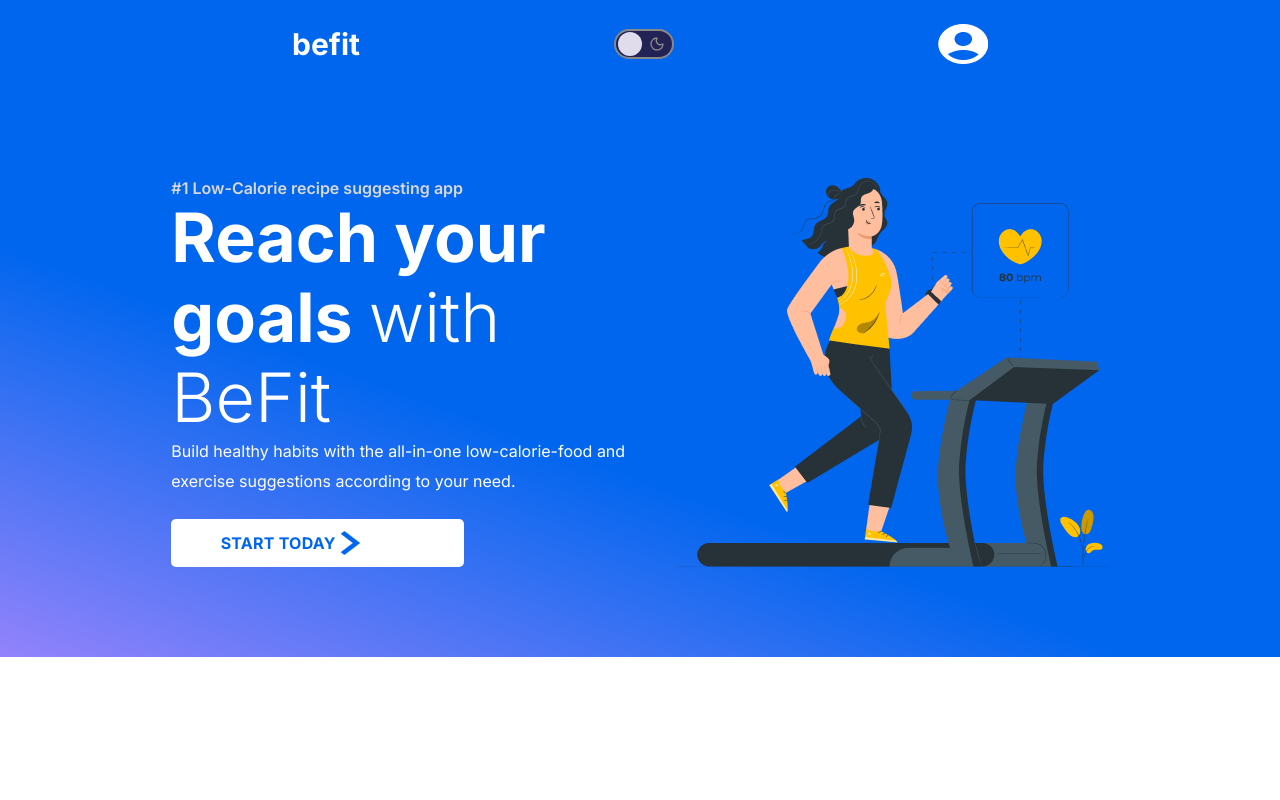
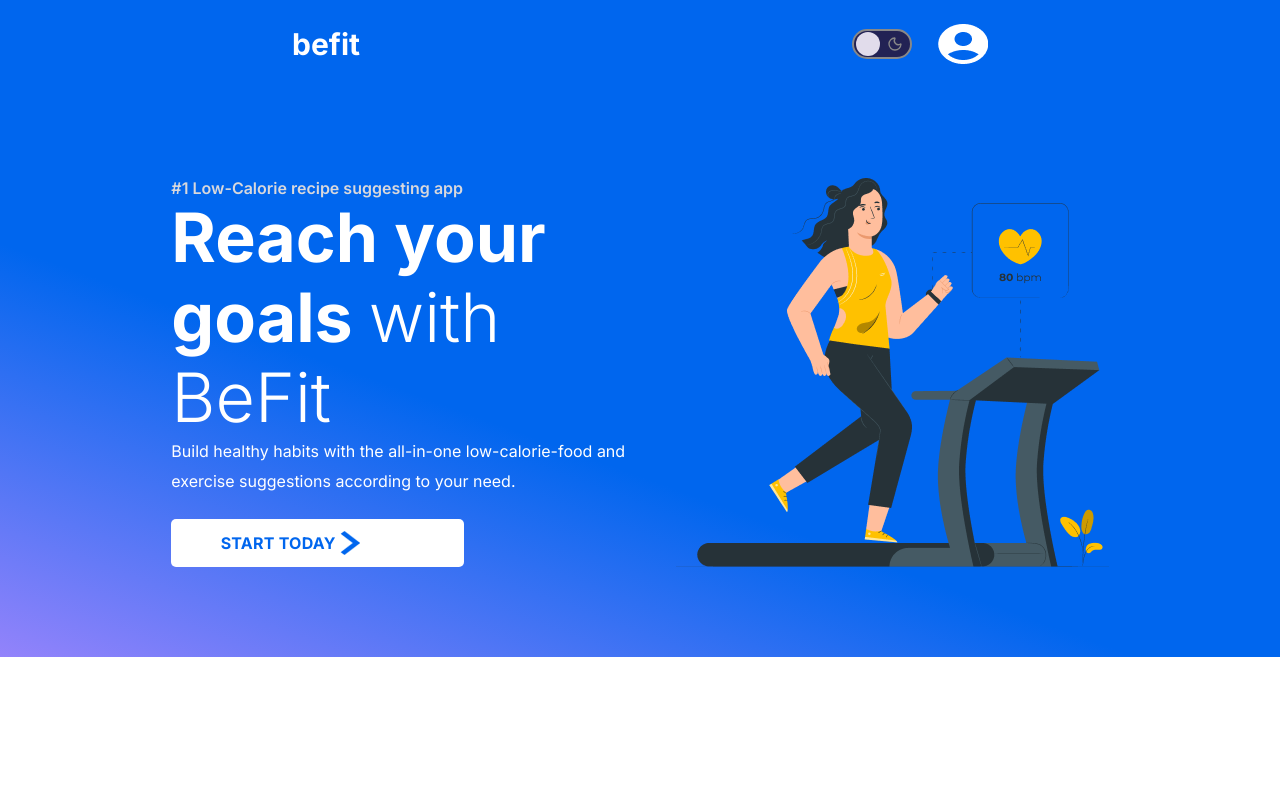
Before and after one commit to Lincoln-Madaraka/Fitness_web_app-FRONTEND, a React (Vite) app: page / in a window 1280 px wide. Shown: the top 800 px of the page. Built offline with nearby package versions, Linux system fonts and the light colour scheme.

Commit message:
theme toggle button v1

```diff
--- a/src/components/LandingPage/Navbar.jsx
+++ b/src/components/LandingPage/Navbar.jsx
@@ -15,6 +15,7 @@ function Navbar() {
           <div className="relative text-11xl leading-[80px] font-bold font-inter text-white text-left">
             befit
           </div>
+          <div className="flex items-center gap-4">
           <ThemeToggle />
           <img
             onClick={handleClick}
@@ -22,6 +23,7 @@ function Navbar() {
             alt=""
             src="/LandingPage/profile.png"
           />
+          </div>
         </div>
       </nav>
   );
--- a/src/global.css
+++ b/src/global.css
@@ -19,6 +19,7 @@ body {
 @tailwind utilities;
 body {
   @apply leading-[normal] m-0;
+  @apply bg-white text-black dark:bg-black dark:text-white;
 }
 *,
 ::before,
--- a/tailwind.config.cjs
+++ b/tailwind.config.cjs
@@ -53,6 +53,7 @@
 
 /** @type {import('tailwindcss').Config} */
 module.exports = {
+  darkMode: "class",
   content: ["./src/**/*.{js,jsx,ts,tsx}"],
   theme: {
     extend: {
```
